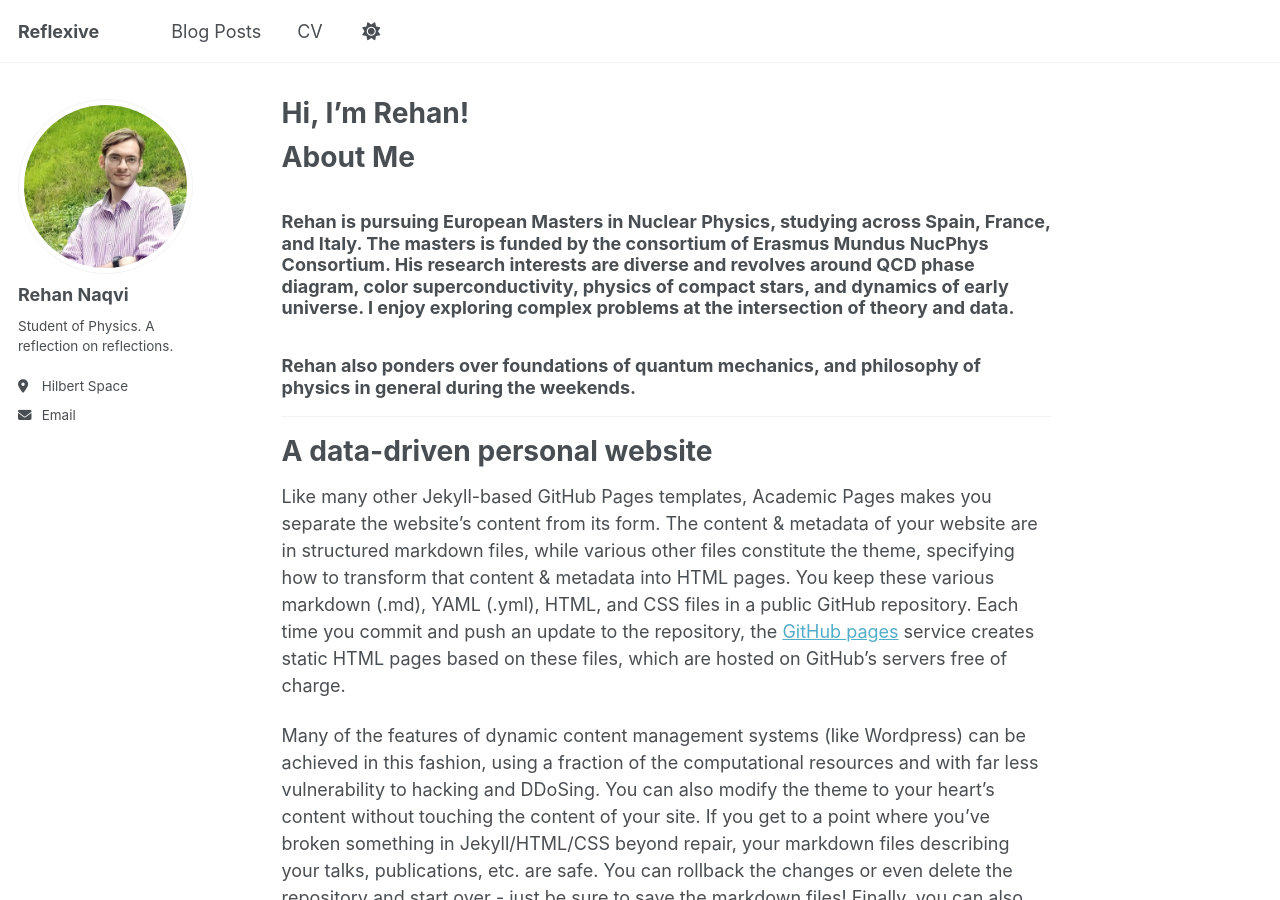
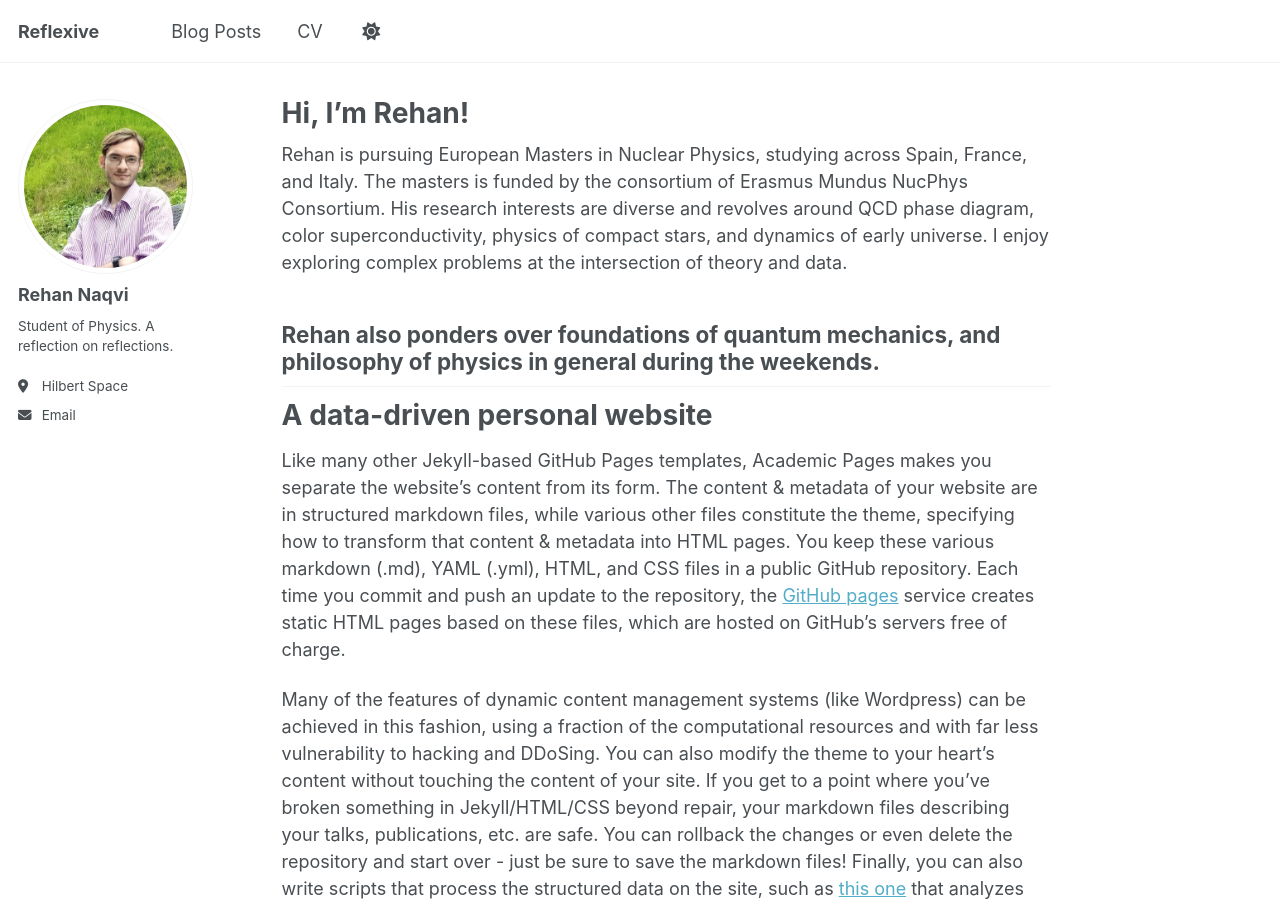
Before and after one commit to rayhannaqvi/rayhannaqvi.github.io, a Jekyll site: the page built from _pages/about.md, in a window 1280 px wide and 900 px high. Built offline with Jekyll 4.4.1, drawn with Linux system fonts in a browser that asks for light colours.

Commit message:
Update about.md

```diff
--- a/_pages/about.md
+++ b/_pages/about.md
@@ -7,12 +7,11 @@ redirect_from:
   - /about.html
 ---
 
-# About Me
 
-### Rehan is pursuing European Masters in Nuclear Physics, studying across Spain, France, and Italy. The masters is funded by the consortium of Erasmus Mundus NucPhys Consortium. His research interests are diverse and revolves around QCD phase diagram, color superconductivity, physics of compact stars, and dynamics of early universe. I enjoy exploring complex problems at the intersection of theory and data.
+Rehan is pursuing European Masters in Nuclear Physics, studying across Spain, France, and Italy. The masters is funded by the consortium of Erasmus Mundus NucPhys Consortium. His research interests are diverse and revolves around QCD phase diagram, color superconductivity, physics of compact stars, and dynamics of early universe. I enjoy exploring complex problems at the intersection of theory and data.
 
 
-### Rehan also ponders over foundations of quantum mechanics, and philosophy of physics in general during the weekends.
+Rehan also ponders over foundations of quantum mechanics, and philosophy of physics in general during the weekends.
 ---
 
 A data-driven personal website
```
